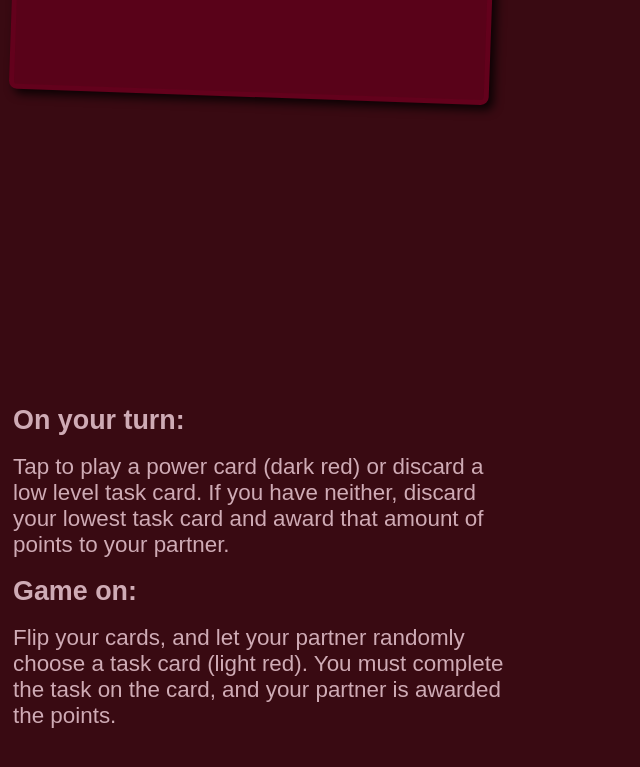
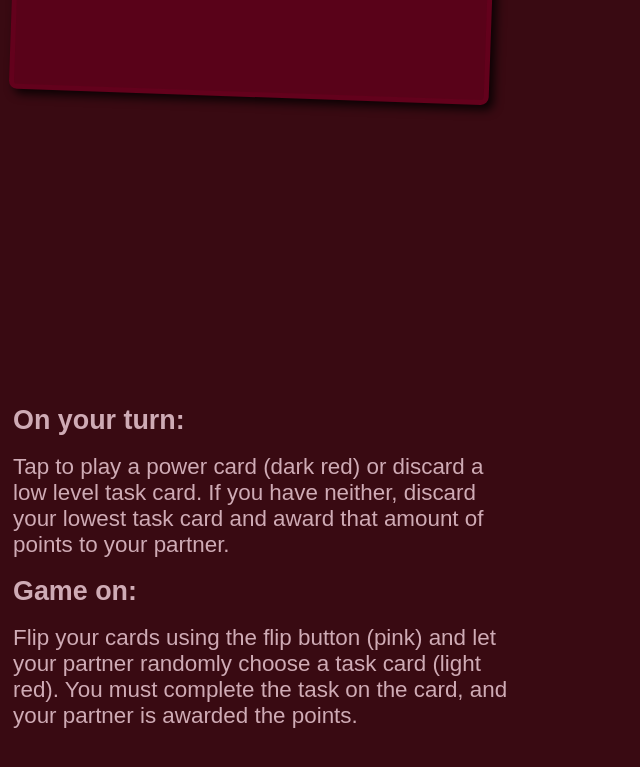
Before and after one commit to nathansquire67/cuffed, a plain HTML site: page index.html in a window 1280 px wide. Shown: the part 1277-2044 px from the top of the page, without its empty margins (0-640 px from the left). Drawn offline with Linux system fonts and the light colour scheme.

Commit message:
edit rules

```diff
--- a/index.html
+++ b/index.html
@@ -314,7 +314,7 @@
         <p style="display:inline">Tap to play a power card (dark red) or discard a low level task card. If you have neither, discard your lowest task card
           and award that amount of points to your partner.</p>
         <h1 sytle="display:inline">Game on:</h1>
-        <p style="display:inline">Flip your cards, and let your partner randomly choose a task card (light red). You must complete the task on the card,
+        <p style="display:inline">Flip your cards using the flip button (pink) and let your partner randomly choose a task card (light red). You must complete the task on the card,
           and your partner is awarded the points.</p>
       </a>
 
```
